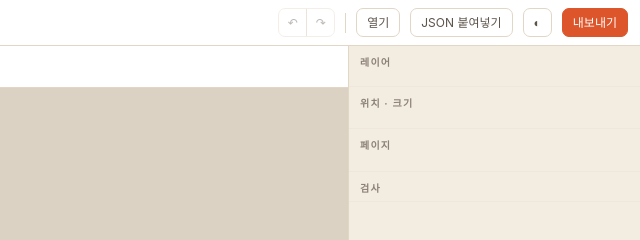
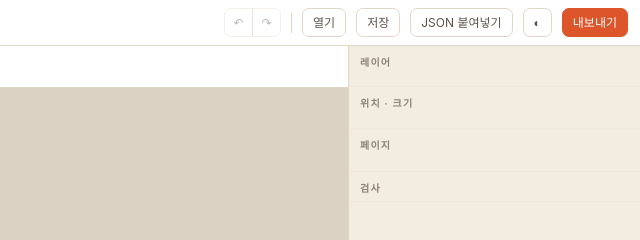
Before and after one commit to noru358/Toondesk, an Electron app: page index.html in a window 1280 px wide. Shown: the top 240 px of the page, 640-1280 px from the left. Drawn offline with Linux system fonts and the light colour scheme; no server answers; a web font is replaced by a local one.

Commit message:
add first-class project save action

```diff
--- a/index.html
+++ b/index.html
@@ -18,6 +18,7 @@
     <div class="seg"><button class="btn icon" id="btnUndo" title="되돌리기 (Ctrl+Z)">↶</button><button class="btn icon" id="btnRedo" title="다시 실행 (Ctrl+Shift+Z)">↷</button></div>
     <span class="sep"></span>
     <button class="btn" id="btnOpen">열기</button>
+    <button class="btn" id="btnSave" title="프로젝트 저장 (Ctrl+S)">저장</button>
     <button class="btn" id="btnPaste">JSON 붙여넣기</button>
     <button class="btn" id="btnTheme" title="테마 전환">◐</button>
     <button class="btn primary" id="btnExport">내보내기</button>
```
